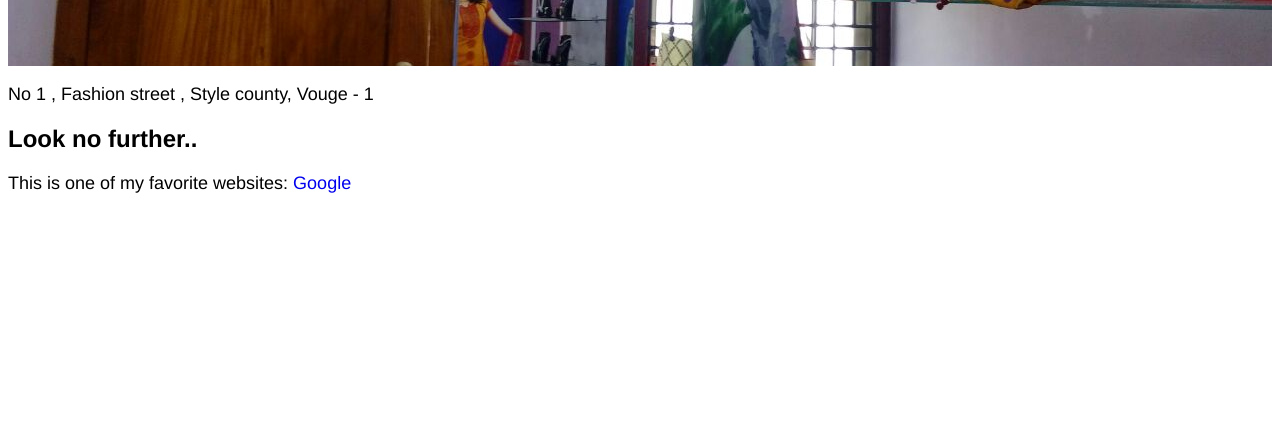
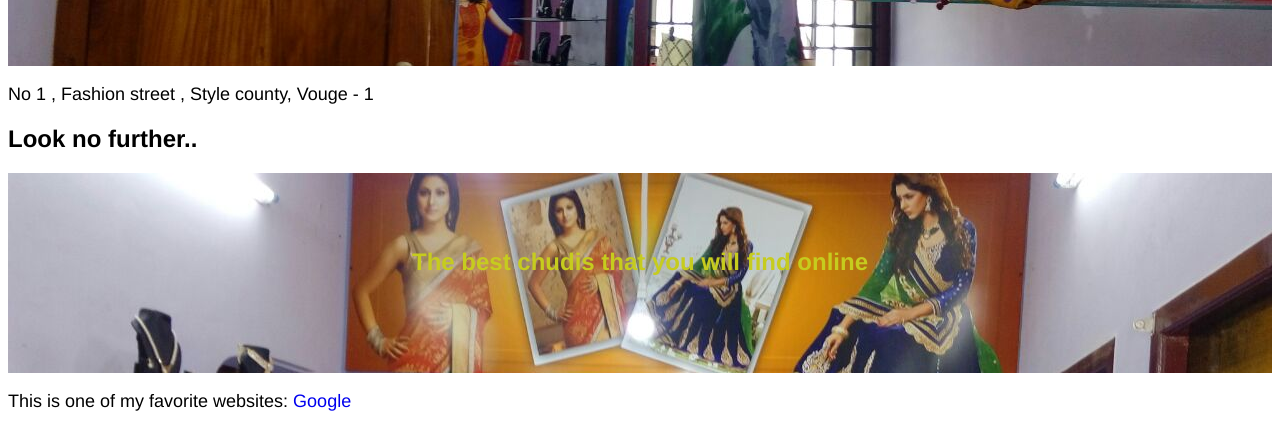
Before and after one commit to Gmanoh/gmanoh.github.io, a plain HTML site: page index.html in a window 1280 px wide. Shown: the part 442-872 px from the top of the page. Before the commit the page ends 800 px from the top, so only its background shows below. Drawn offline with Linux system fonts and the light colour scheme.

Commit message:
add article

```diff
--- a/index.html
+++ b/index.html
@@ -19,7 +19,10 @@
     </div>
     <p> No 1 , Fashion street , Style county, Vouge - 1</p>
     <h2> Look no further..</h2>
+    <div class="article">
+      <h2>The best chudis that you will find online  </h2>
 
+    </div>
 
     <p>This is one of my favorite websites: <a href="https://www.google.com/" target="_blank">Google</a></p>
   </body>
--- a/resources/css/index.css
+++ b/resources/css/index.css
@@ -61,3 +61,16 @@ nav ul li {
   padding: 0 10px;
   transition: background .5s;
 }
+
+.article{
+  background-image: url("../images/article1.jpg");
+  color: #c6cc1e;
+  width: auto;
+  height: 200px;
+  text-align: center;
+
+
+}
+.article h2{
+  padding-top: 3.125em;
+}
```
Also changed, not shown: resources/images/article1.jpg (renamed from resources/images/2016-09-25-PHOTO-00000156.jpg).
